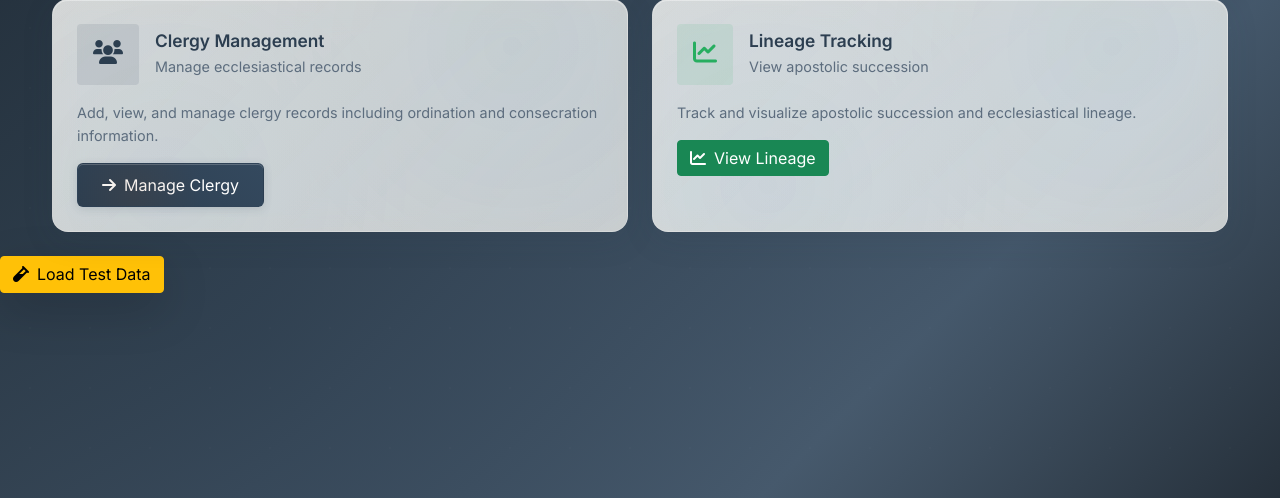
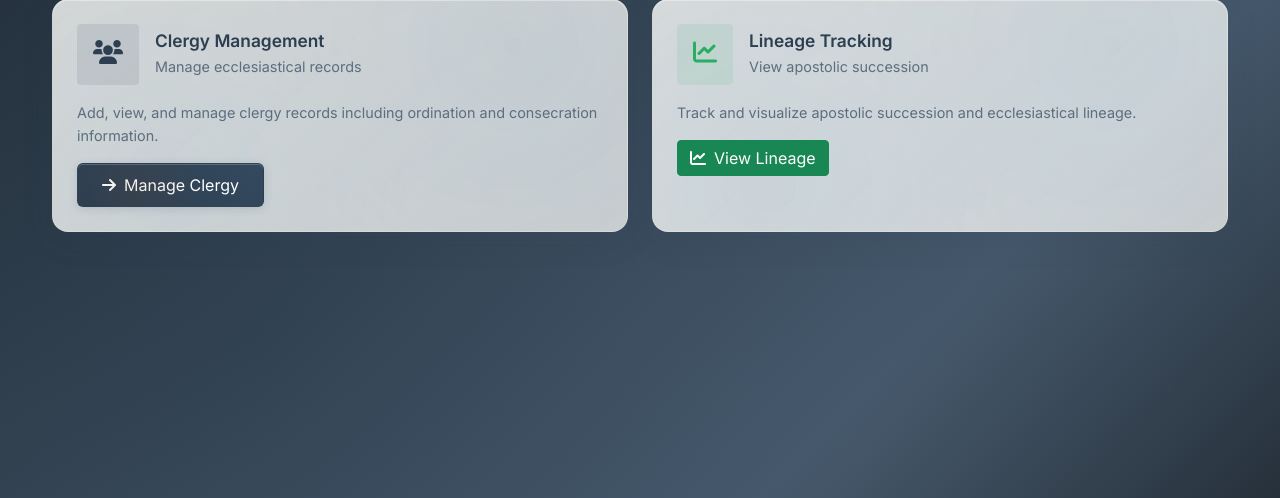
Before and after one commit to ordotools/ecclesiastical-lineage, a Flask app: page /dashboard in a window 1280 px wide. Shown: the part 302-800 px from the top of the page. Run offline with Flask 3, Linux system fonts and the light colour scheme; a user stored in the database is signed in; some libraries are stand-ins or nearby versions.

Commit message:
Remove load_test_data route and associated dashboard button to streamline admin functionality and enhance security by limiting test data access.

```diff
--- a/app.py
+++ b/app.py
@@ -1039,15 +1039,6 @@ def lineage_visualization():
                          nodes=json.dumps(nodes),
                          links=json.dumps(links))
 
-@app.route('/admin/load_test_data', methods=['POST'])
-def load_test_data():
-    if 'user_id' not in session or not session.get('is_admin'):
-        flash('Admin access required.', 'error')
-        return redirect(url_for('dashboard'))
-    add_sample_data()
-    flash('Test data loaded successfully!', 'success')
-    return redirect(url_for('dashboard'))
-
 @app.route('/settings')
 def settings():
     if 'user_id' not in session or not session.get('is_admin'):
--- a/templates/dashboard.html
+++ b/templates/dashboard.html
@@ -50,11 +50,7 @@
         </div>
     </div>
     {% if user.is_admin %}
-    <form id="load-test-data-form" method="POST" action="{{ url_for('load_test_data') }}" class="dashboard-admin-btn">
-        <button type="submit" class="btn btn-warning shadow-lg" onclick="return confirm('Are you sure you want to load test data? This will overwrite current clergy data.')">
-            <i class="fas fa-vial me-2"></i>Load Test Data
-        </button>
-    </form>
+
     {% endif %}
 {% endblock %}
 
```
Also changed, not shown: 2 other files.
